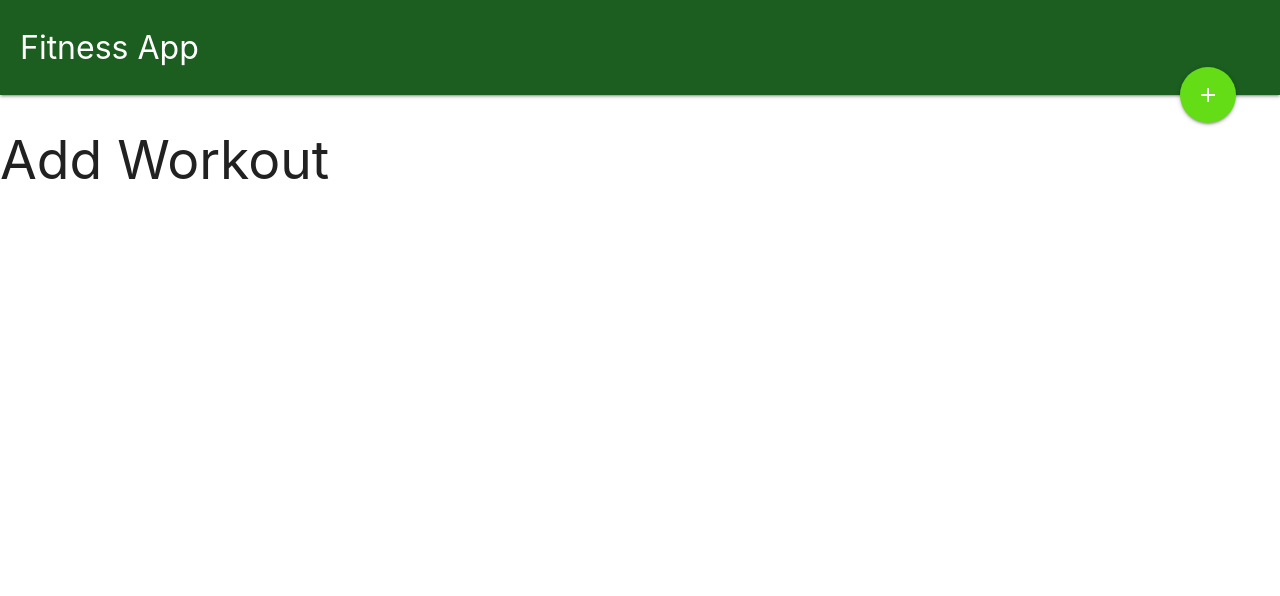
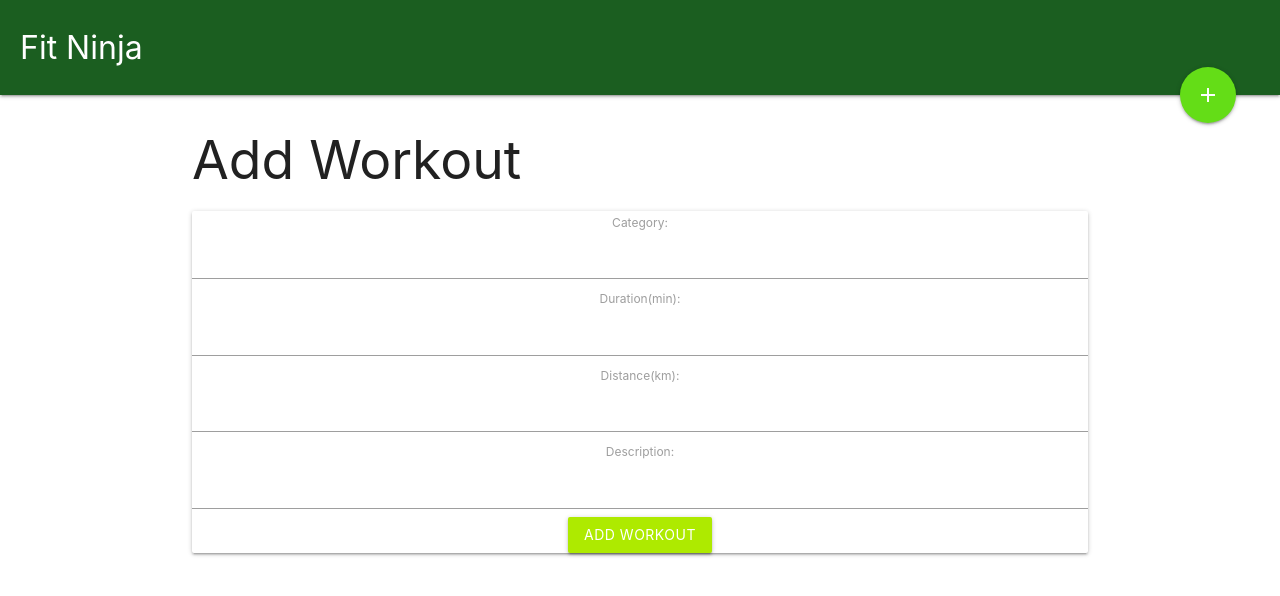
Before and after one commit to fei-gao/fitness-app, a Vue app: page /#/add-workout in a window 1280 px wide. Shown: the top 596 px of the page. Built offline with nearby package versions, Linux system fonts and the light colour scheme.

Commit message:
save new workout data to firebase

```diff
--- a/package.json
+++ b/package.json
@@ -10,6 +10,8 @@
     "build": "node build/build.js"
   },
   "dependencies": {
+    "firebase": "^4.13.1",
+    "moment": "^2.23.0",
     "vue": "^2.5.2",
     "vue-router": "^3.0.1"
   },
--- a/src/components/AddWorkout.vue
+++ b/src/components/AddWorkout.vue
@@ -1,3 +1,74 @@
 <template>
-  <h2>Add Workout</h2>
+  <div class="container">
+    <h2>Add Workout</h2>
+    <form @submit.prevent="addWorkout" class="card center-align">
+      <div class="field">
+        <label for="category">Category:</label>
+        <input type="text" name="category" v-model="category">
+      </div>
+      <div class="field">
+        <label for="duration">Duration(min):</label>
+        <input type="text" name="duration" v-model="duration">
+      </div>
+      <div class="field">
+        <label for="distance">Distance(km):</label>
+        <input type="text" name="distance" v-model="distance">
+      </div>
+      <div class="field">
+        <label for="description">Description:</label>
+        <input type="text" name="description" v-model="description">
+      </div>
+      <div class="field center-align">
+        <p v-if="feedback" class="red-text">{{feedback}}</p>
+        <button class="btn lime accent-4">Add Workout</button>
+      </div>
+    </form>
+  </div>
 </template>
+
+<script>
+import db from "@/firebase/init";
+import moment from "moment";
+
+export default {
+  name: "AddWorkout",
+  data() {
+    return {
+      category: null,
+      duration: null,
+      distance: null,
+      description: null,
+      feedback: null
+    };
+  },
+  methods: {
+    addWorkout() {
+      // check both category and duration field is not empty
+      if (!this.category || !this.duration) {
+        this.feedback = "Both category and duration field need to be filled.";
+      } else {
+        this.feedback = null;
+        db.collection("workouts")
+          .add({
+            category: this.category,
+            duration: this.duration,
+            distance: this.distance,
+            description: this.description,
+            timestamp: Date.now()
+          })
+          .then(() => {
+            this.$router.push({ name: "Index" });
+          })
+          .catch(err => console.log(err));
+      }
+    }
+  }
+};
+</script>
+
+<style>
+.container .center {
+  max-width: 200px;
+  margin-top: 50px;
+}
+</style>
--- a/src/components/Navbar.vue
+++ b/src/components/Navbar.vue
@@ -3,7 +3,7 @@
     <nav class="nav-extended green darken-4">
       <div class="nav-content">
         <router-link :to="{name: 'Index'}">
-          <span class="nav-title">Fitness App</span>
+          <span class="nav-title">Fit Ninja</span>
         </router-link>
         <a href class="btn-floating btn-large halfway-fab light-green accent-4">
           <router-link :to="{name: 'AddWorkout'}">
--- /dev/null
+++ b/src/firebase/init.js
@@ -0,0 +1,15 @@
+import firebase from 'firebase'
+import firestore from 'firebase/firestore'
+// Initialize Firebase
+var config = {
+  apiKey: "AIzaSyAaZKMz0AYID9-w3bu22TVLLCp3BMpqc8Q",
+  authDomain: "fit-ninja.firebaseapp.com",
+  databaseURL: "https://fit-ninja.firebaseio.com",
+  projectId: "fit-ninja",
+  storageBucket: "",
+  messagingSenderId: "86132830545"
+};
+const firebaseApp = firebase.initializeApp(config);
+firebase.firestore().settings({ timestampsInSnapshots: true })
+
+export default firebaseApp.firestore()
```
Also changed, not shown: 1 other file (tests, documents, lock files or other folders).
